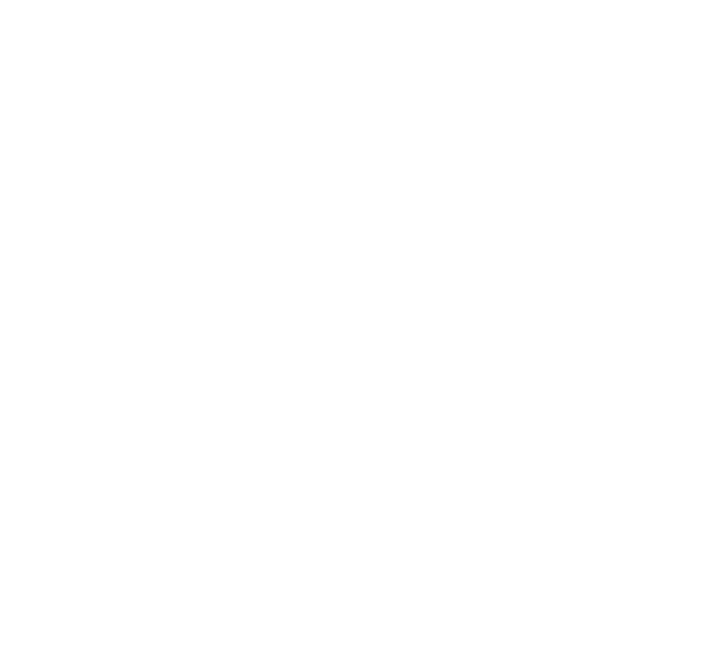
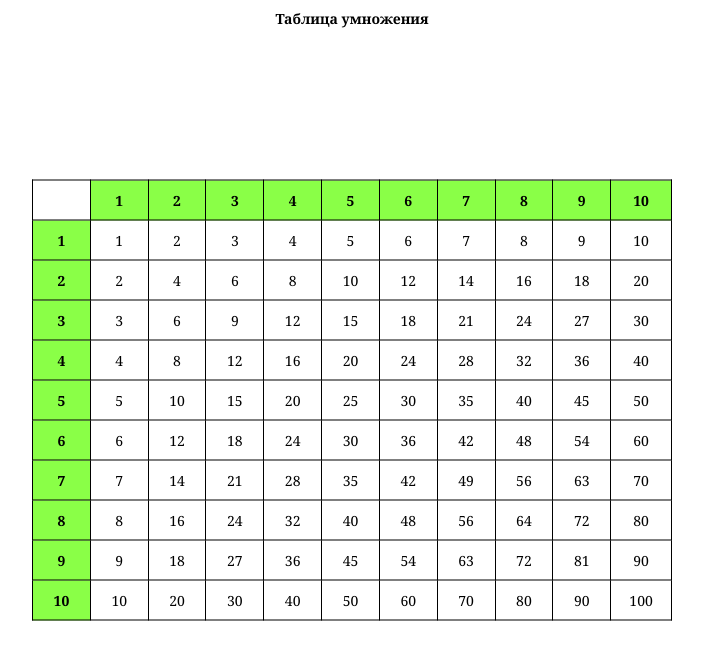
Before and after one commit to kiryauragan/017.lesson_23, a plain HTML site: page index.html in a window 1280 px wide. Shown: the whole page, without its empty margins (288-991 px from the left). Drawn offline with Linux system fonts and the light colour scheme.

Commit message:
project added

```diff
--- a/index.html
+++ b/index.html
@@ -8,7 +8,8 @@
 	<title>Document</title>
 </head>
 <body>
-
+	<h1>Таблица умножения</h1>
+	<table id="myTable"></table>
 	<script src="script.js"></script>
 </body>
 </html>
--- a/script.js
+++ b/script.js
@@ -1,7 +1,22 @@
-window.onload = function () {
-	let table = document.createElement("table");
-
-
-
-
+window.onload= function () {
+	let table = document.getElementById("myTable");
+	for (let y = 0; y < 11; y++) {
+		let row = table.insertRow(y);
+		for (x = 0; x < 11; x++) {
+			let cell = row.insertCell(x);
+			if (y === 0 && x === 0) {
+				cell.style.width = "50px";
+			} else if (y === 0 && x > 0) {
+				cell.className = "cellColor";
+				cell.innerHTML = x;
+				cell.style.width = "50px";
+			} else if (y > 0 && x === 0) {
+				cell.className = "cellColor";
+				cell.innerHTML = y;
+			} else {
+				cell.innerHTML = y * x;
+			}
+		}
+	}
+	document.body.appendChild(table);
 };
--- a/style.css
+++ b/style.css
@@ -1,16 +1,33 @@
 table {
 	border-collapse: collapse;
+    position: absolute;
+    top: 50%;
+    left: 50%;
+    transform: translate(-50%, -50%);
 }
 
 td {
 	border: 1px solid #000000;
-	padding: 5px;
+	padding: 10px;
 	text-align: center;
 	font-family: Cambria, Cochin, Georgia, Times, 'Times New Roman', serif;
+	font-size: 14px;
+	cursor: pointer;
 }
 
-.yellow {
+td:hover{
 	background-color: yellow;
+}
+
+.cellColor {
+	background-color: rgb(138, 255, 71);
 	font-weight: 700;
 	text-align: center;
 }
+
+h1 {
+	font-family: Cambria, Cochin, Georgia, Times, 'Times New Roman', serif;
+	font-size: 14px;
+	display: flex;
+	justify-content: center;
+}
```
